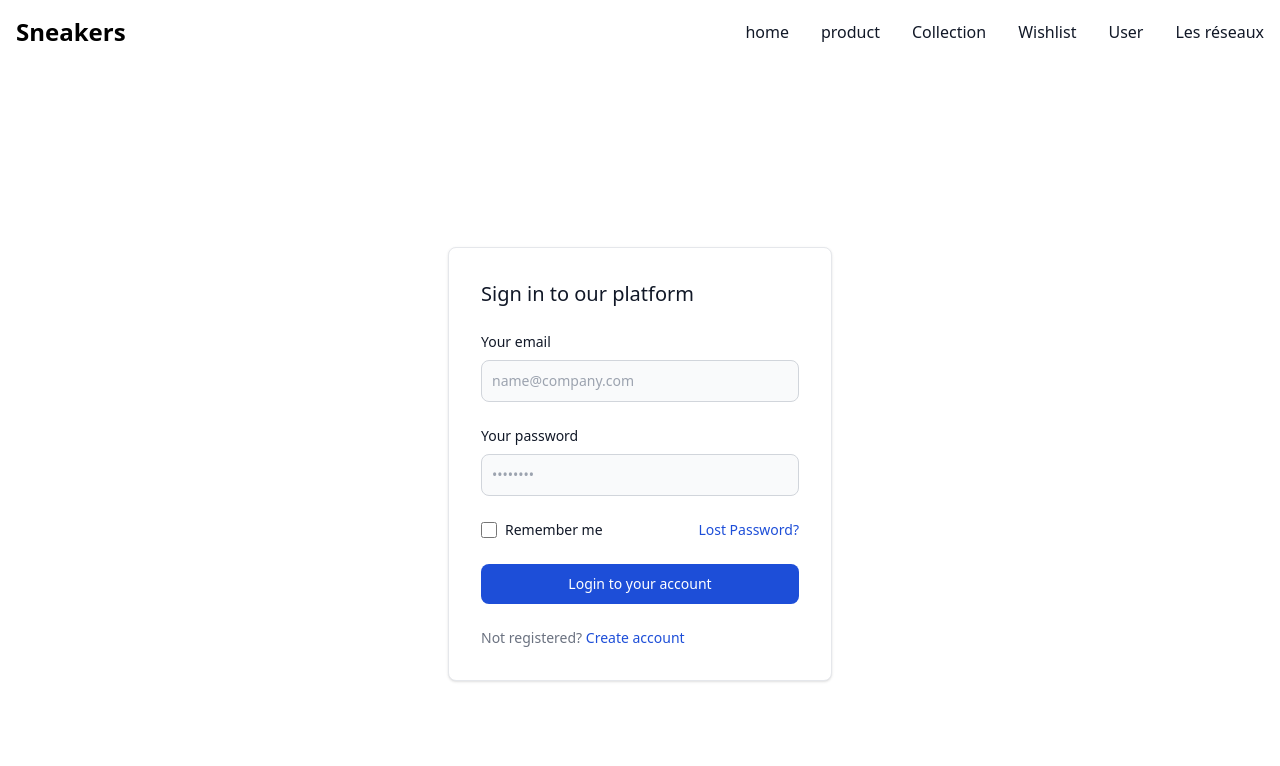
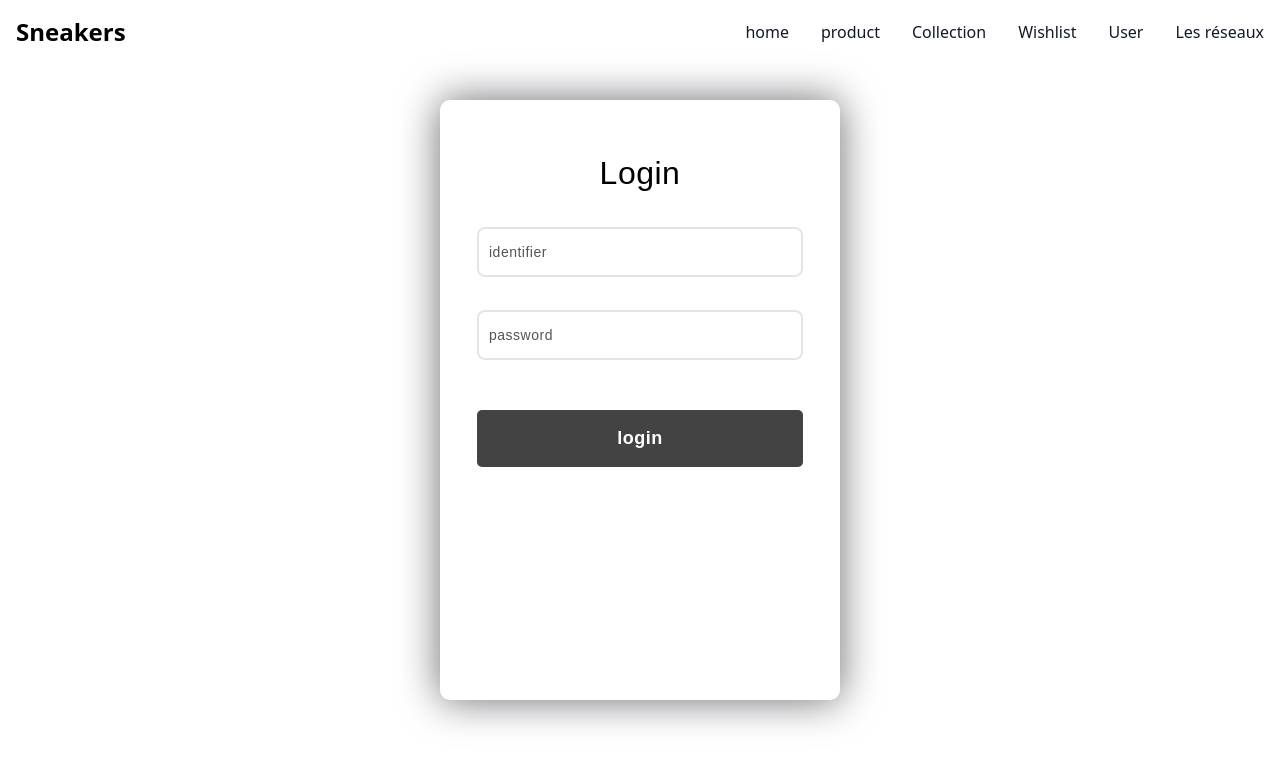
Before and after one commit to IceTeaPeche/SneakR_, a Vue app in the folder sneakersjs/: page /login in a window 1280 px wide. Shown: the top 766 px of the page. Built offline with nearby package versions, Linux system fonts and the light colour scheme.

Commit message:
[PATCH] register/login

```diff
--- a/sneakersjs/src/views/login.vue
+++ b/sneakersjs/src/views/login.vue
@@ -1,33 +1,27 @@
 <template>
 
-        <div class="flex justify-center items-center h-screen">
-            <div class="w-full max-w-sm p-4 bg-white border border-gray-200 rounded-lg shadow sm:p-6 md:p-8 dark:bg-gray-800 dark:border-gray-700">
-        <form class="space-y-6" @submit="login" >
-            <h5 class="text-xl font-medium text-gray-900 dark:text-white">Sign in to our platform</h5>
-            <div>
-                <label for="email" class="block mb-2 text-sm font-medium text-gray-900 dark:text-white">Your email</label>
-                <input type="email" name="email" id="email" class="bg-gray-50 border border-gray-300 text-gray-900 text-sm rounded-lg focus:ring-blue-500 focus:border-blue-500 block w-full p-2.5 dark:bg-gray-600 dark:border-gray-500 dark:placeholder-gray-400 dark:text-white" placeholder="name@company.com" required>
-            </div>
-            <div>
-                <label for="password" class="block mb-2 text-sm font-medium text-gray-900 dark:text-white">Your password</label>
-                <input type="password" name="password" id="password" placeholder="••••••••" class="bg-gray-50 border border-gray-300 text-gray-900 text-sm rounded-lg focus:ring-blue-500 focus:border-blue-500 block w-full p-2.5 dark:bg-gray-600 dark:border-gray-500 dark:placeholder-gray-400 dark:text-white" required>
-            </div>
-            <div class="flex items-start">
-                <div class="flex items-start">
-                    <div class="flex items-center h-5">
-                        <input id="remember" type="checkbox" value="" class="w-4 h-4 border border-gray-300 rounded bg-gray-50 focus:ring-3 focus:ring-blue-300 dark:bg-gray-700 dark:border-gray-600 dark:focus:ring-blue-600 dark:ring-offset-gray-800 dark:focus:ring-offset-gray-800" required>
-                    </div>
-                    <label for="remember" class="ms-2 text-sm font-medium text-gray-900 dark:text-gray-300">Remember me</label>
-                </div>
-                <a href="#" class="ms-auto text-sm text-blue-700 hover:underline dark:text-blue-500">Lost Password?</a>
-            </div>
-            <button type="submit"  class="w-full text-white bg-blue-700 hover:bg-blue-800 focus:ring-4 focus:outline-none focus:ring-blue-300 font-medium rounded-lg text-sm px-5 py-2.5 text-center dark:bg-blue-600 dark:hover:bg-blue-700 dark:focus:ring-blue-800">Login to your account</button>
-            <div class="text-sm font-medium text-gray-500 dark:text-gray-300">
-                Not registered? <a href="#" class="text-blue-700 hover:underline dark:text-blue-500">Create account</a>
-            </div>
+
+
+
+        <form id="login-form">
+          <h3>Login</h3>
+
+          <label for="identifier">identifier</label>
+          <input id="identifier" type="text" placeholder="identifier" />
+
+          <label for="password">password</label>
+          <input id="password" type="password" placeholder="password" />
+
+          <button class="submit" v-on:click="login"> login </button>
+          <div class="creercompte">
+            <router-link to="/register">Créer un compte</router-link>
+          </div>
+          <div id="erreur"><p id="erreurlogin" class="erreurlogin"> </p></div>
+
         </form>
-    </div>
-    </div>
+
+
+
 
 
 </template>
@@ -39,28 +33,47 @@ import router from '../router';
 export default {
     data() {
         return {
-            email: '',
+            identifier: '',
             password: '',
             error: ''
         }
     },
     methods: {
-        async login() {
-            try {
-                const response = await axios.post('http://localhost:1337/api/auth/local', {
-                    email: this.email,
-                    password: this.password
-                });
 
-                if (response.status === 200) {
-                    console.log('Réussi');
-                    this.$router.push('/home');
-                }
-            } catch (error) {
-                console.error(error);
-                this.error = 'Une erreur s\'est produite lors de la connexion';
-            }
-        }
+      login() {
+            const loginForm = document.getElementById('login-form');
+            loginForm.addEventListener('submit', event => {
+                event.preventDefault();
+                const identifier = document.getElementById('identifier').value;
+                const password = document.getElementById('password').value;
+                axios.post('http://localhost:1337/api/auth/local', {
+                    identifier: identifier,
+                    password: password,
+                })
+                    .then(response => {
+
+                        const status = response.status;
+                        console.log(status)
+                        if (status == 200) { // Si le status est 200 alors ça veut dire que les informations rentré par l'utilisateur sont correctes
+                            router.push('/product');
+                        }
+                    }
+                    )
+                    .catch(error => {
+                        if (error.response.status === 400) {
+                            document.querySelector("#erreurlogin").innerHTML = "the password or the email is invalid";
+                        } if (error.response.status === 429) {
+                            document.querySelector("#erreurlogin").innerHTML = "an error occurred, please try later";
+                        }
+
+
+
+                        else {
+                            console.log(error);
+                        }
+                    });
+            });
+        },
     }
 }
 </script>
@@ -70,7 +83,108 @@ export default {
 
 
 
+<style scoped>
+* {
+    margin: 0;
+    box-sizing: border-box;
+}
+body{
+    background-color: #ffffff;
+}
+
+form{
+    height: 600px;
+    width: 400px;
+    background-color: rgba(255, 255, 255, 0.13);
+    position: absolute;
+    transform: translate(-50%,-50%);
+    top: 50%;
+    left: 50%;
+    border-radius: 10px;
+    backdrop-filter: blur(10px);
+    border: 2px solid rgba(255,255,255,0.1);
+    box-shadow: 0 0 40px rgba(8,7,16,0.6);
+    padding: 50px 35px;
+}
+form *{
+    font-family: 'Poppins',sans-serif;
+    color: #ffffff;
+    letter-spacing: 0.5px;
+    outline: none;
+    border: none;
+}
+form h3{
+    font-size: 32px;
+    font-weight: 500;
+    line-height: 42px;
+    text-align: center;
+    color: #000000;
+
+}
+
+.label{
+    display: block;
+    margin-top: 30px;
+    font-size: 16px;
+    font-weight: 500;
+    color: #080710;
+}
+input#identifier, input#password {
+    display: block;
+    height: 50px;
+    width: 100%;
+    background-color: rgba(255,255,255,0.07);
+    border-radius: 8px;
+    padding: 0 10px;
+    margin-top: 8px;
+    font-size: 14px;
+    font-weight: 300;
+    color: #080710;
+    border: 2px solid rgba(0, 0, 0, 0.1);
+
+}
+::placeholder{
+    color: #535353;
+}
+.submit {
+    margin-top: 50px;
+    width: 100%;
+    background-color: #434343;
+    color: #ffffff;
+    padding: 15px 0;
+    font-size: 18px;
+    font-weight: 600;
+    border-radius: 5px;
+    cursor: pointer;
+}
+.seconnecter{
+  margin-top: 30px;
+  display: flex;
+  padding-left: 110px;
+
+}
+
+a{
+    text-decoration:none;
+}
+
+.seconnecter a {
+    color: #000000;
+}
 
 
-<style>
+#creer {
+    color: green;
+    margin-left: 90px;
+    margin-top: 10px;
+    font-size: 20px;
+}
+
+#erreur p{
+    color: #ff2121;
+    margin-left: 28px;
+    margin-top: 47px;
+}
+
+
 </style>
--- a/sneakersjs/src/views/register.vue
+++ b/sneakersjs/src/views/register.vue
@@ -1,75 +1,162 @@
 <template>
-    <div class="flex justify-center items-center h-screen">
-        <div
-            class="w-full max-w-sm p-4 bg-white border border-gray-200 rounded-lg shadow sm:p-6 md:p-8 dark:bg-gray-800 dark:border-gray-700">
-            <form class="space-y-6">
-                <h5 class="text-xl font-medium text-gray-900 dark:text-white">Register in to our platform</h5>
+    <div>
+        <form>
+            <h3>Créer un compte</h3>
 
-
-                <div>
-                    <label for="email" class="block mb-2 text-sm font-medium text-gray-900 dark:text-white">Your
-                        email</label>
-                    <input type="email" name="email" id="email"
-                        class="bg-gray-50 border border-gray-300 text-gray-900 text-sm rounded-lg focus:ring-blue-500 focus:border-blue-500 block w-full p-2.5 dark:bg-gray-600 dark:border-gray-500 dark:placeholder-gray-400 dark:text-white"
-                        placeholder="name@company.com" required>
-                </div>
-                <div>
-                    <label for="password" class="block mb-2 text-sm font-medium text-gray-900 dark:text-white">Your
-                        password</label>
-                    <input type="password" name="password" id="password" placeholder="••••••••"
-                        class="bg-gray-50 border border-gray-300 text-gray-900 text-sm rounded-lg focus:ring-blue-500 focus:border-blue-500 block w-full p-2.5 dark:bg-gray-600 dark:border-gray-500 dark:placeholder-gray-400 dark:text-white"
-                        required>
-                </div>
-                <div>
-                     <label for="username" class="block mb-2 text-sm font-medium text-gray-900 dark:text-white">Username</label>
-                        <input type="username" name="username" id="username"
-                            class="bg-gray-50 border border-gray-300 text-gray-900 text-sm rounded-lg focus:ring-blue-500 focus:border-blue-500 block w-full p-2.5 dark:bg-gray-600 dark:border-gray-500 dark:placeholder-gray-400 dark:text-white">
-                </div>
-
-                <button type="submit" @submit="register"
-                    class="w-full text-white bg-blue-700 hover:bg-blue-800 focus:ring-4 focus:outline-none focus:ring-blue-300 font-medium rounded-lg text-sm px-5 py-2.5 text-center dark:bg-blue-600 dark:hover:bg-blue-700 dark:focus:ring-blue-800">Register
-                    to your account</button>
-                <div class="text-sm font-medium text-gray-500 dark:text-gray-300">
-                    you have already account ?<a href="#" class="text-blue-700 hover:underline dark:text-blue-500"> login account</a>
-                </div>
-            </form>
-        </div>
+            <label class="label" for="email">Email</label>
+            <input id="email" type="text" placeholder="email" required />
+            <label class="label" for="username">username</label>
+            <input id="username" class="input" type="text" placeholder="username" required />
+            <label class="label" for="password">Password</label>
+            <input id="password" type="password" placeholder="password" required />
+            <button type="button" class="submit" v-on:click="registerUser">Créer compte</button>
+            <div class="seconnecter">
+                <router-link to="/login">Se connecter</router-link>
+            </div>
+        </form>
     </div>
 </template>
 
+<script>
+import axios from 'axios';
+export default {
+    methods: {
+        registerUser() {
+            const email = document.getElementById('email').value;
+            const password = document.getElementById('password').value;
+            const username = document.getElementById('username').value;
+            axios.post('localhost:1337/api/auth/local/register', {
+                username: username,
+                password: password,
+                email: email
+            }
 
-<script>
+            )
+                .then(response => {
+                    console.log(response.data);
 
-export default {
-    name: 'Register',
-    data() {
-        return {
-            email: '',
-            password: '',
-            username: '',
-            error: false,
-            errorMsg: `An Error occurred, please try again`
-        }
-    },
-    methods: {
-        async register(e) {
-            try {
-                e.preventDefault()
-                await this.axios.post(`localhost:1337/api/auth/local/register`, {
-                    password: this.password,
-                    email: this.email,
-                    username: this.username
                 })
-                this.$router.push('login')
-            } catch (e) {
-                this.error = true
-                this.email = ''
-            }
+                .catch(error => {
+                    console.error(error);
+                });
         }
     }
 }
 
+
+
+
+
 </script>
 
+<style>
+* {
+    margin: 0;
+    box-sizing: border-box;
+}
 
-<style></style>
+body {
+    background-color: #ffffff;
+}
+
+form {
+    height: 600px;
+    width: 400px;
+    background-color: rgba(255, 255, 255, 0.13);
+    position: absolute;
+    transform: translate(-50%, -50%);
+    top: 50%;
+    left: 50%;
+    border-radius: 10px;
+    backdrop-filter: blur(10px);
+    border: 2px solid rgba(255, 255, 255, 0.1);
+    box-shadow: 0 0 40px rgba(8, 7, 16, 0.6);
+    padding: 50px 35px;
+}
+
+form * {
+    font-family: 'Poppins', sans-serif;
+    color: #ffffff;
+    letter-spacing: 0.5px;
+    outline: none;
+    border: none;
+}
+
+form h3 {
+    font-size: 32px;
+    font-weight: 500;
+    line-height: 42px;
+    text-align: center;
+    color: #000000;
+
+}
+
+.label {
+    display: block;
+    margin-top: 30px;
+    font-size: 16px;
+    font-weight: 500;
+    color: #080710;
+}
+
+input#username,
+input#password,
+input#email {
+    display: block;
+    height: 50px;
+    width: 100%;
+    background-color: rgba(255, 255, 255, 0.07);
+    border-radius: 8px;
+    padding: 0 10px;
+    margin-top: 8px;
+    font-size: 14px;
+    font-weight: 300;
+    color: #080710;
+    border: 2px solid rgba(0, 0, 0, 0.1);
+
+}
+
+::placeholder {
+    color: #535353;
+}
+
+.submit {
+    margin-top: 50px;
+    width: 100%;
+    background-color: #434343;
+    color: #ffffff;
+    padding: 15px 0;
+    font-size: 18px;
+    font-weight: 600;
+    border-radius: 5px;
+    cursor: pointer;
+}
+
+.seconnecter {
+    margin-top: 30px;
+    display: flex;
+    padding-left: 110px;
+
+}
+
+a {
+    text-decoration: none;
+}
+
+.seconnecter a {
+    color: #000000;
+}
+
+
+#creer {
+    color: green;
+    margin-left: 90px;
+    margin-top: 10px;
+    font-size: 20px;
+}
+
+#erreur p {
+    color: #ff2121;
+    margin-left: 28px;
+    margin-top: 47px;
+}</style>
```
